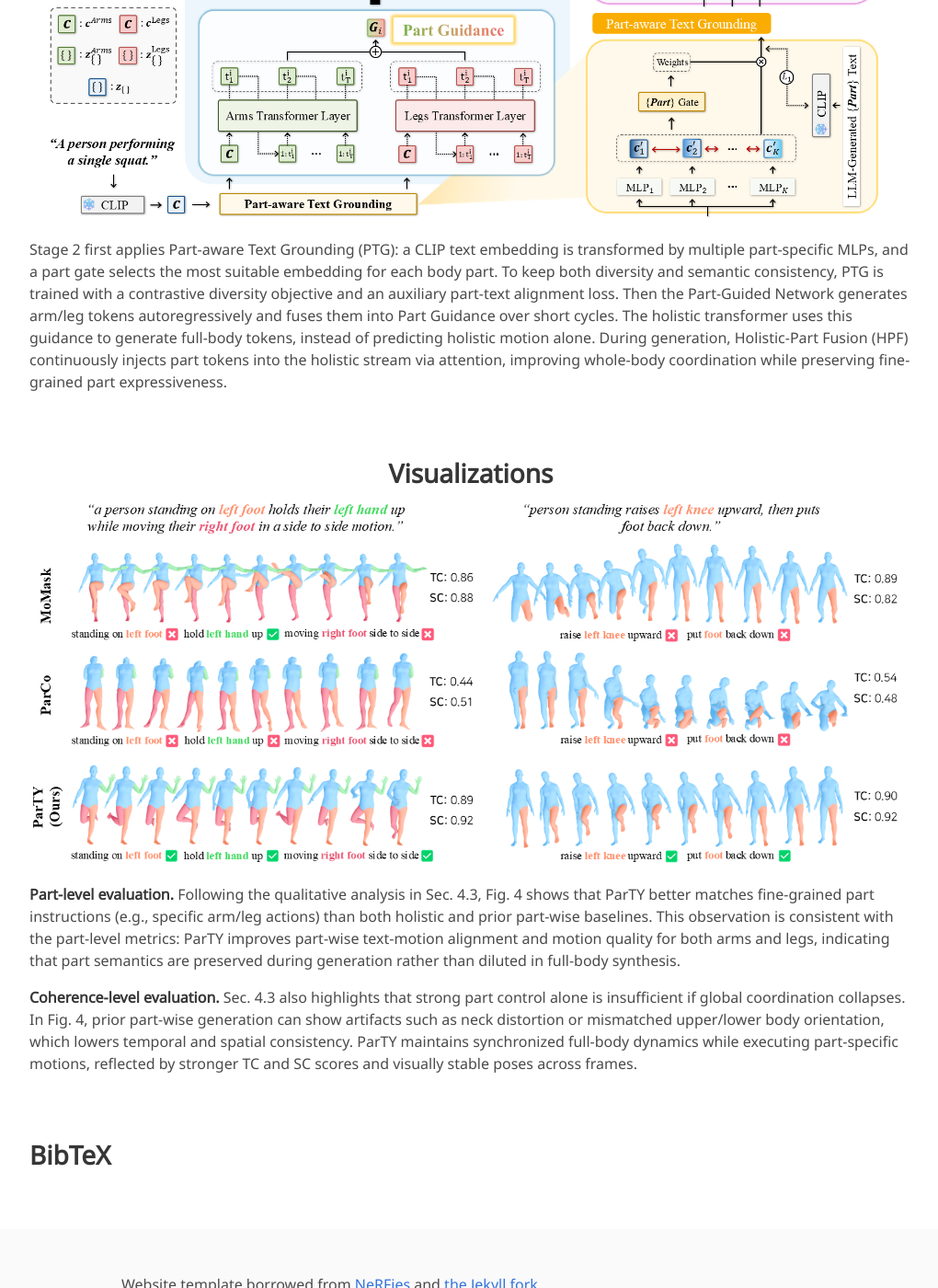
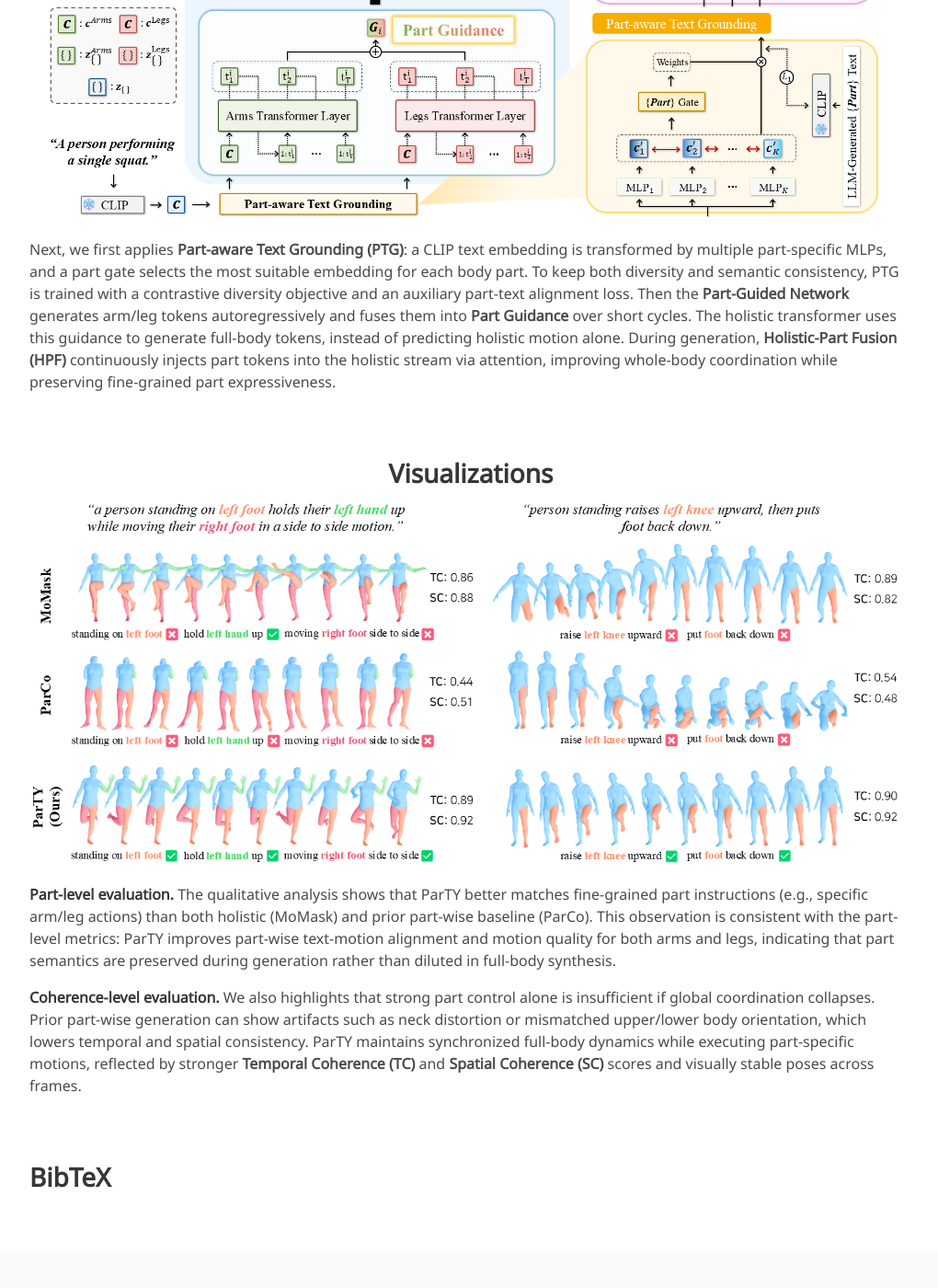
Before and after one commit to VisualScienceLab-KHU/SeDiR_project, a Jekyll site: the page built from index.md, in a window 1280 px wide and 1400 px high, scrolled down 1864 px. Shown: the whole window at 92% size, without its empty margins (128-1148 px from the left). Built offline with Jekyll 4.4.1, drawn with Linux system fonts in a browser that asks for light colours; some web fonts are replaced; our own code applies the rules of GitHub Pages for plain Markdown files; some of the changed text lies outside the part shown.

Commit message:
Feat: contents

```diff
--- a/index.md
+++ b/index.md
@@ -24,14 +24,14 @@
 
 <h2 style="text-align: center;">Architecture</h2>
 
-### Stage 1. Temporal-aware Vector Quatization
+### Stage 1. Temporal-aware Vector Quantization
 
 <div class="columns is-vcentered">
   <div class="column is-6">
     <img src="./static/image/figure2.png" alt="figure2" style="width: 100%;">
   </div>
   <div class="column is-6">
-    Temporal-aware VQ-VAE reduces temporal information loss caused by fixed-window quantization. It first applies Local Temporal Enhancement (LTE), where an MLP-based weighted sum preserves important short-term motion cues within each window. It then applies Global Temporal Enhancement (GTE), where a GCN updates group-level features to capture long-range temporal dependencies. The enhanced features are mapped to codebook tokens, and the same design is used for both full-body and part (arms/legs) streams to provide stable motion tokens for Stage 2.
+    <b>Temporal-aware VQ-VAE</b> reduces temporal information loss caused by fixed-window quantization. It first applies <b>Local Temporal Enhancement (LTE)</b>, where an MLP-based weighted sum preserves important short-term motion cues within each window. It then applies <b>Global Temporal Enhancement (GTE)</b>, where a GCN updates group-level features to capture long-range temporal dependencies. The enhanced features are mapped to codebook tokens, and the same design is used for both full-body and part (arms/legs) streams to provide stable motion tokens for next stage.
   </div>
 </div>
 
@@ -41,9 +41,9 @@
   <img src="./static/image/figure3.png" width="100%" alt="figure3">
 </p>
 
-Stage 2 first applies Part-aware Text Grounding (PTG): a CLIP text embedding is transformed by multiple part-specific MLPs, and a part gate selects the most suitable embedding for each body part. To keep both diversity and semantic consistency, PTG is trained with a contrastive diversity objective and an auxiliary part-text alignment loss.
-Then the Part-Guided Network generates arm/leg tokens autoregressively and fuses them into Part Guidance over short cycles. The holistic transformer uses this guidance to generate full-body tokens, instead of predicting holistic motion alone.
-During generation, Holistic-Part Fusion (HPF) continuously injects part tokens into the holistic stream via attention, improving whole-body coordination while preserving fine-grained part expressiveness.
+Next, we first applies <b>Part-aware Text Grounding (PTG)</b>: a CLIP text embedding is transformed by multiple part-specific MLPs, and a part gate selects the most suitable embedding for each body part. To keep both diversity and semantic consistency, PTG is trained with a contrastive diversity objective and an auxiliary part-text alignment loss.
+Then the <b>Part-Guided Network</b> generates arm/leg tokens autoregressively and fuses them into <b>Part Guidance</b> over short cycles. The holistic transformer uses this guidance to generate full-body tokens, instead of predicting holistic motion alone.
+During generation, <b>Holistic-Part Fusion (HPF)</b> continuously injects part tokens into the holistic stream via attention, improving whole-body coordination while preserving fine-grained part expressiveness.
 
 <br>
 
@@ -53,9 +53,9 @@
   <img src="./static/image/figure4.png" width="100%" alt="figure4">
 </p>
 
-**Part-level evaluation.** Following the qualitative analysis in Sec. 4.3, Fig. 4 shows that ParTY better matches fine-grained part instructions (e.g., specific arm/leg actions) than both holistic and prior part-wise baselines. This observation is consistent with the part-level metrics: ParTY improves part-wise text-motion alignment and motion quality for both arms and legs, indicating that part semantics are preserved during generation rather than diluted in full-body synthesis.
+**Part-level evaluation.** The qualitative analysis shows that ParTY better matches fine-grained part instructions (e.g., specific arm/leg actions) than both holistic (MoMask) and prior part-wise baseline (ParCo). This observation is consistent with the part-level metrics: ParTY improves part-wise text-motion alignment and motion quality for both arms and legs, indicating that part semantics are preserved during generation rather than diluted in full-body synthesis.
 
-**Coherence-level evaluation.** Sec. 4.3 also highlights that strong part control alone is insufficient if global coordination collapses. In Fig. 4, prior part-wise generation can show artifacts such as neck distortion or mismatched upper/lower body orientation, which lowers temporal and spatial consistency. ParTY maintains synchronized full-body dynamics while executing part-specific motions, reflected by stronger TC and SC scores and visually stable poses across frames.
+**Coherence-level evaluation.** We also highlights that strong part control alone is insufficient if global coordination collapses. Prior part-wise generation can show artifacts such as neck distortion or mismatched upper/lower body orientation, which lowers temporal and spatial consistency. ParTY maintains synchronized full-body dynamics while executing part-specific motions, reflected by stronger <b>Temporal Coherence (TC)</b> and <b>Spatial Coherence (SC)</b> scores and visually stable poses across frames.
 
 <br>
 
```
